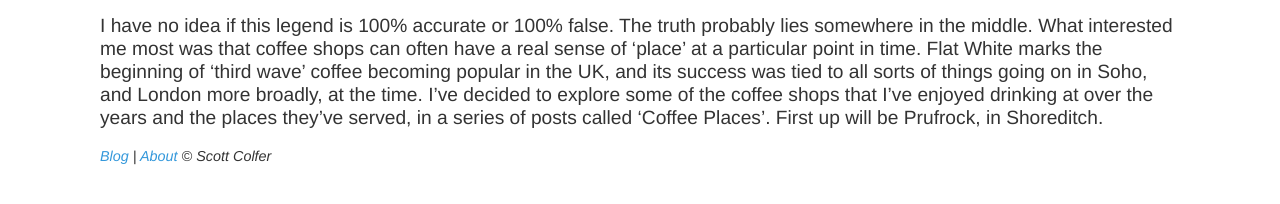
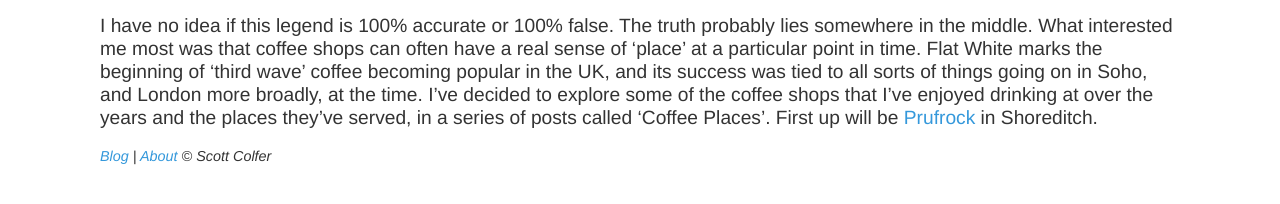
Before and after one commit to scottcolfer/scottcolfer.github.io, a Jekyll site: the page built from _posts/2018-01-20-coffee-places-flat-white-soho.md, in a window 1280 px wide. Shown: the part 518-722 px from the top of the page. Built offline with Jekyll 4.4.1, drawn with Linux system fonts in a browser that asks for light colours; some of the changed lines change nothing that is shown.

Commit message:
Update 2018-01-20-coffee-places-flat-white-soho.md

```diff
--- a/_posts/2018-01-20-coffee-places-flat-white-soho.md
+++ b/_posts/2018-01-20-coffee-places-flat-white-soho.md
@@ -10,4 +10,5 @@ Flat White is credited with being one of the UK's first Australian/Kiwi style co
 
 More than this, I was interested in the [Anitpodean](https://www.australiantimes.co.uk/coffee-cult-visits-flat-white-in-soho/) connection between this unassuming coffee shop and the rise of independent coffee shops in the UK. Legend has it that the Lord of The Rings trilogy hooverd up lots of visual effects artists for several years, living in and around New Zealand and learning to love the artisanal, independent coffee shops they visitied during production. Following the completion of The Return of the King in 2003 the visual effects artists moved on to other projects, with many moving to the visual effects studios in London that were clustered around Shaftesbury Avenue. Studios like [Double Negative](http://www.dneg.com/) were working on the Harry Potter and Batman film series around the time that Flat White opended just round the corner in Soho. These visual effects artists who'd developed a taste for atisanal coffee whilst working on Lord of the Rings in New Zealand were a match made in heaven for one the UK's first antipodean, artisanal coffee shops.
 
-I have no idea if this legend is 100% accurate or 100% false. The truth probably lies somewhere in the middle. What interested me most was that coffee shops can often have a real sense of 'place' at a particular point in time. Flat White marks the beginning of 'third wave' coffee becoming popular in the UK, and its success was tied to all sorts of things going on in Soho, and London more broadly, at the time. I've decided to explore some of the coffee shops that I've enjoyed drinking at over the years and the places they've served, in a series of posts called 'Coffee Places'. First up will be Prufrock, in Shoreditch.
+I have no idea if this legend is 100% accurate or 100% false. The truth probably lies somewhere in the middle. What interested me most was that coffee shops can often have a real sense of 'place' at a particular point in time. Flat White marks the beginning of 'third wave' coffee becoming popular in the UK, and its success was tied to all sorts of things going on in Soho, and London more broadly, at the time. I've decided to explore some of the coffee shops that I've enjoyed drinking at over the years and the places they've served, in a series of posts called 'Coffee Places'. First up will be
+[Prufrock](https://scottcolfer.com/coffee/2018/01/21/prufrock-shoreditch.html) in Shoreditch.
```
